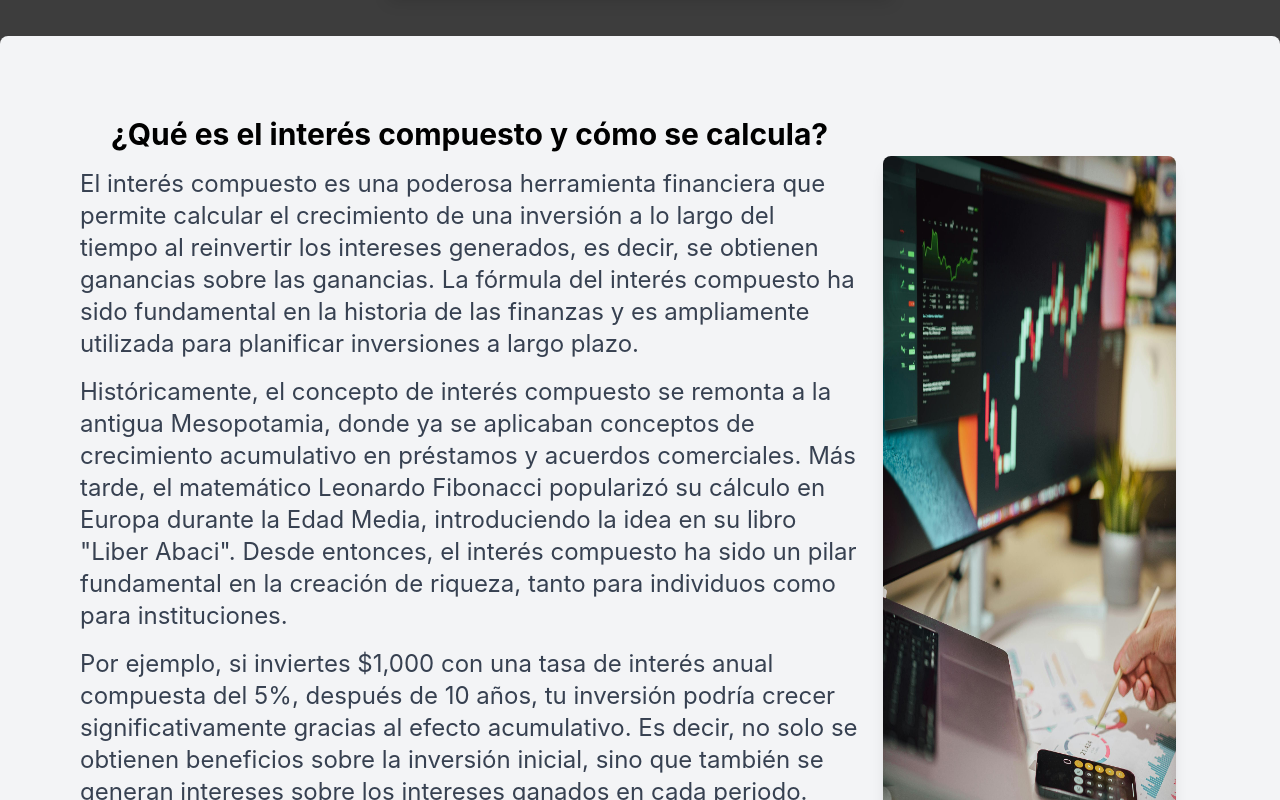
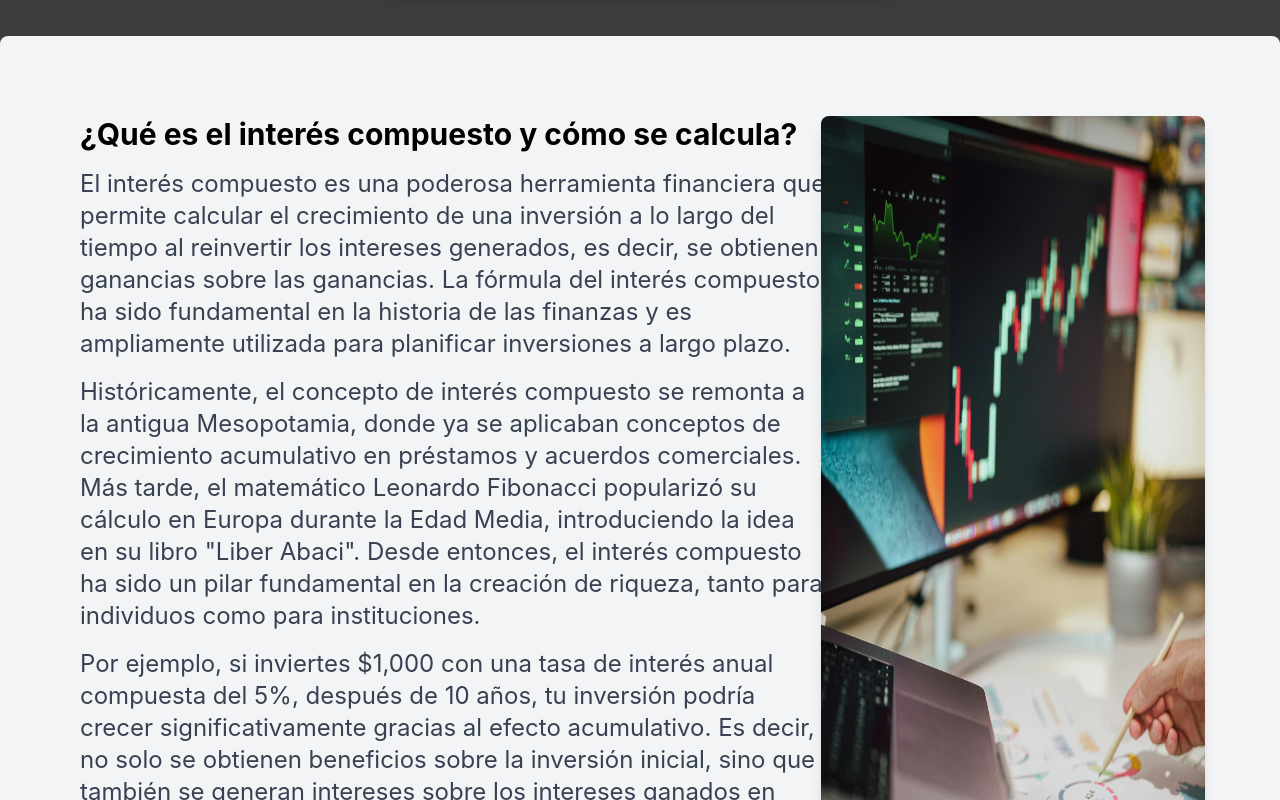
Before and after one commit to manuelcalso/portafolio-juan, a React (Vite) app: page /calculadora-de-interes-compuesto-online in a window 1280 px wide. Shown: the part 880-1680 px from the top of the page. Built offline with nearby package versions, Linux system fonts and the light colour scheme.

Commit message:
responsive en calculadora

```diff
--- a/src/components/Calculadora.jsx
+++ b/src/components/Calculadora.jsx
@@ -169,31 +169,31 @@ const Calculator = () => {
       </div>
 
       {/* Sección para SEO */}
-      <section className="mt-10 p-20 bg-gray-100 rounded-lg max-w-full  flex">
-        <div className="flex flex-col">
-          <h2 className="text-3xl font-bold text-center text-black">
+      <section className="mt-10 p-6 sm:p-10 md:p-20 bg-gray-100 rounded-lg max-w-full flex flex-col md:flex-row">
+        <div className="md:w-2/3">
+          <h2 className="text-2xl md:text-3xl font-bold text-center md:text-left text-black">
             ¿Qué es el interés compuesto y cómo se calcula?
           </h2>
-          <p className="text-gray-700 mt-4 text-2xl">
+          <p className="text-gray-700 mt-4 text-lg md:text-2xl">
             El interés compuesto es una poderosa herramienta financiera que permite calcular el crecimiento
             de una inversión a lo largo del tiempo al reinvertir los intereses generados, es decir,
             se obtienen ganancias sobre las ganancias. La fórmula del interés compuesto ha sido fundamental
             en la historia de las finanzas y es ampliamente utilizada para planificar inversiones a largo plazo.
           </p>
-          <p className="text-gray-700 mt-4 text-2xl">
+          <p className="text-gray-700 mt-4 text-lg md:text-2xl">
             Históricamente, el concepto de interés compuesto se remonta a la antigua Mesopotamia,
             donde ya se aplicaban conceptos de crecimiento acumulativo en préstamos y acuerdos comerciales.
             Más tarde, el matemático Leonardo Fibonacci popularizó su cálculo en Europa durante la Edad Media,
             introduciendo la idea en su libro "Liber Abaci". Desde entonces, el interés compuesto ha sido
             un pilar fundamental en la creación de riqueza, tanto para individuos como para instituciones.
           </p>
-          <p className="text-gray-700 mt-4 text-2xl">
+          <p className="text-gray-700 mt-4 text-lg md:text-2xl">
             Por ejemplo, si inviertes $1,000 con una tasa de interés anual compuesta del 5%, después de
             10 años, tu inversión podría crecer significativamente gracias al efecto acumulativo.
             Es decir, no solo se obtienen beneficios sobre la inversión inicial, sino que también se generan
             intereses sobre los intereses ganados en cada periodo.
           </p>
-          <p className="text-gray-700 mt-4 text-2xl">
+          <p className="text-gray-700 mt-4 text-lg md:text-2xl">
             Hoy en día, el interés compuesto se aplica en diversas áreas, como cuentas de ahorro,
             fondos de inversión, préstamos y hasta en la planificación de fondos para la jubilación.
             Utilizando una calculadora de interés compuesto, puedes proyectar de forma precisa el
@@ -201,11 +201,11 @@ const Calculator = () => {
             podría crecer a lo largo de los años.
           </p>
         </div>
-        <div className="flex justify-center mt-4 p-6">
+        <div className="mt-6 md:mt-0 md:w-1/3 flex justify-center">
           <img
             src={imageninversion}
             alt="Gráfico de crecimiento del interés compuesto"
-            className="rounded-lg shadow-lg max-w-full h-auto"
+            className="rounded-lg shadow-lg max-w-full h-auto md:max-w-sm"
           />
         </div>
       </section>
```
